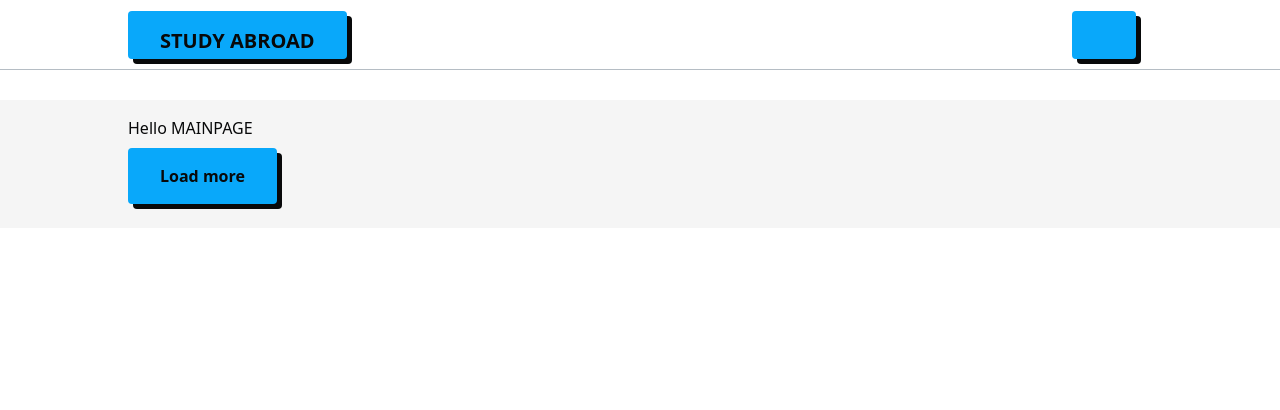
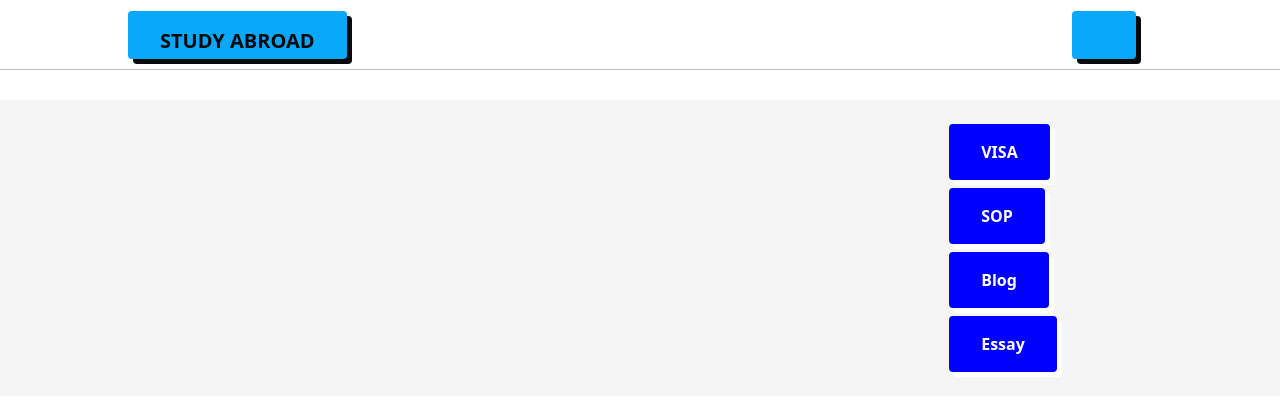
Before and after one commit to RajGM/OpenMentoringPlatform, a Next.js app: page / in a window 1280 px wide. Shown: the top 410 px of the page. Built offline with nearby package versions, Linux system fonts and the light colour scheme; no server answers; the database is empty.

Commit message:
feat: feed working with tags

```diff
--- a/pages/index.jsx
+++ b/pages/index.jsx
@@ -8,13 +8,13 @@ import Metatags from "@components/Metatags";
 import Loader from "@components/Loader";
 import { firestore, fromMillis, postToJSON } from "@lib/firebase";
 
-import { useState } from "react";
+import { use, useState, useEffect } from "react";
 
 // Max post to query per page
 const LIMIT = 10;
 
 export async function getServerSideProps(context) {
-  const tagTest = "VISA"
+  const tagTest = "VISA";
 
   const postsQuery = firestore
     .collection("posts")
@@ -33,14 +33,49 @@ export async function getServerSideProps(context) {
 export default function Home(props) {
   const [posts, setPosts] = useState(props.posts);
   const [loading, setLoading] = useState(false);
-
   const [postsEnd, setPostsEnd] = useState(false);
+  const [tag, setTag] = useState("VISA");
+  const tagList = ["VISA", "SOP", "Blog", "Essay"];
+  const [lastCursor, setLastCursor] = useState(null); // Initialize lastCursor state
 
   // Get next page in pagination query
+  // Fetch posts when the tag changes
+  useEffect(() => {
+    async function fetchPosts() {
+      setLoading(true);
+      setPosts([]); // Clear the existing posts
+      setPostsEnd(false); // Reset postsEnd flag
+      setLastCursor(null); // Reset the cursor to null
+
+      const postsQuery = firestore
+        .collection("posts")
+        .where("published", "==", true)
+        .where("tag", "==", tag)
+        .orderBy("createdAt", "desc")
+        .limit(LIMIT);
+
+      const newPosts = (await postsQuery.get()).docs.map(postToJSON);
+
+      setPosts(newPosts);
+      setLoading(false);
+
+      if (newPosts.length < LIMIT) {
+        setPostsEnd(true);
+      }
+
+      // Update the lastCursor with the last post's createdAt timestamp
+      if (newPosts.length > 0) {
+        const lastPost = newPosts[newPosts.length - 1];
+        setLastCursor(lastPost.createdAt);
+      }
+    }
+
+    fetchPosts();
+  }, [tag]); // Fetch posts when the tag changes
+
   const getMorePosts = async () => {
     setLoading(true);
     const last = posts[posts.length - 1];
-    const tagTest = "VISA"
 
     const cursor =
       typeof last.createdAt === "number"
@@ -50,7 +85,7 @@ export default function Home(props) {
     const query = firestore
       .collectionGroup("posts")
       .where("published", "==", true)
-      .where("tag", "==", tagTest)
+      .where("tag", "==", tag)
       .orderBy("createdAt", "desc")
       .startAfter(cursor)
       .limit(LIMIT);
@@ -65,10 +100,32 @@ export default function Home(props) {
     }
   };
 
+  function selectTag(tag) {
+    setTag(tag);
+    console.log(tag);
+  }
+
   return (
     <main>
-      Hello MAINPAGE
+      <div style={{ display: "flex", flexDirection: "row", gap: "10px" }}>
+        <div style={{ width: "80%" }}>
           <PostFeed posts={posts} />
+        </div>
+        <div style={{ width: "20%" }}>
+          {tagList.map((tag) => (
+            <button
+              key={tag}
+              onClick={() => selectTag(tag)}
+              style={{
+                backgroundColor: tag === tag ? "blue" : "white",
+                color: tag === tag ? "white" : "black",
+              }}
+            >
+              {tag}
+            </button>
+          ))}
+        </div>
+      </div>
       {!loading && !postsEnd && (
         <button onClick={getMorePosts}>Load more</button>
       )}
```
Lines whose indentation alone changed are shown as unchanged.
